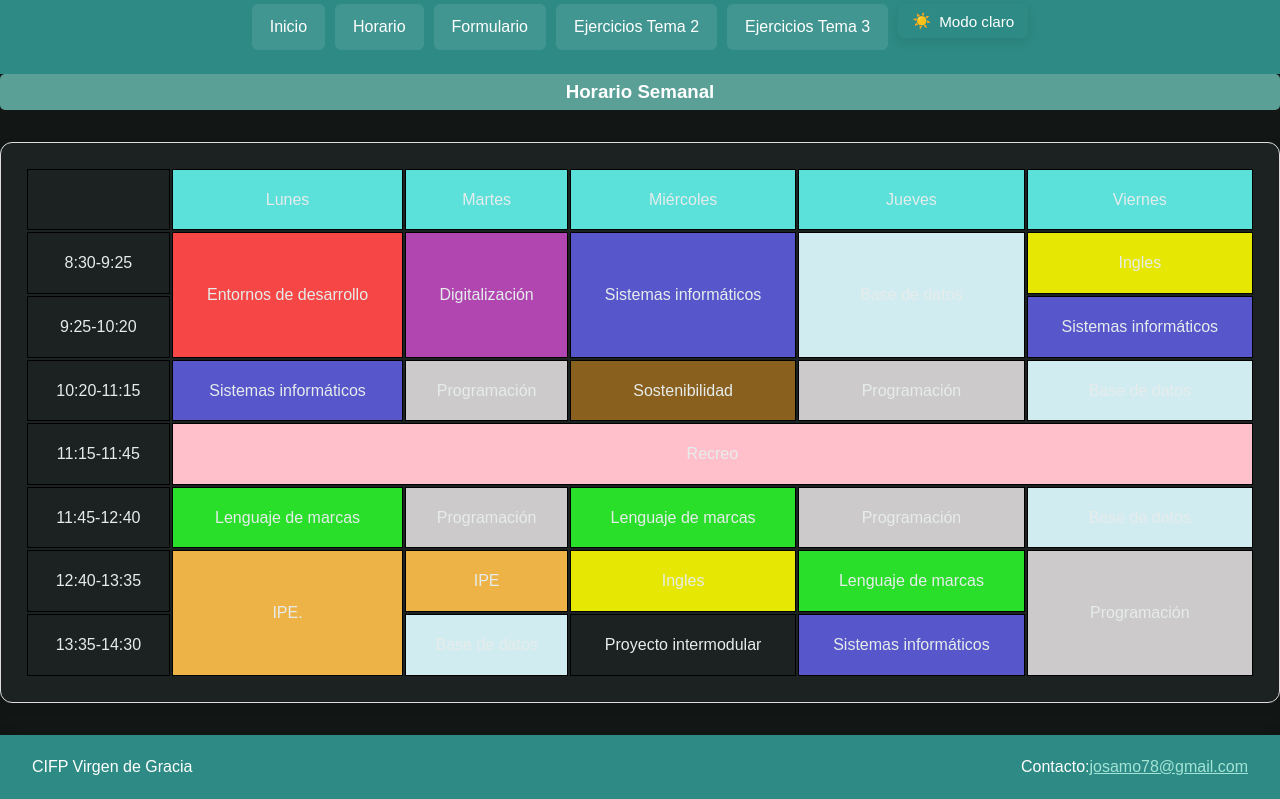
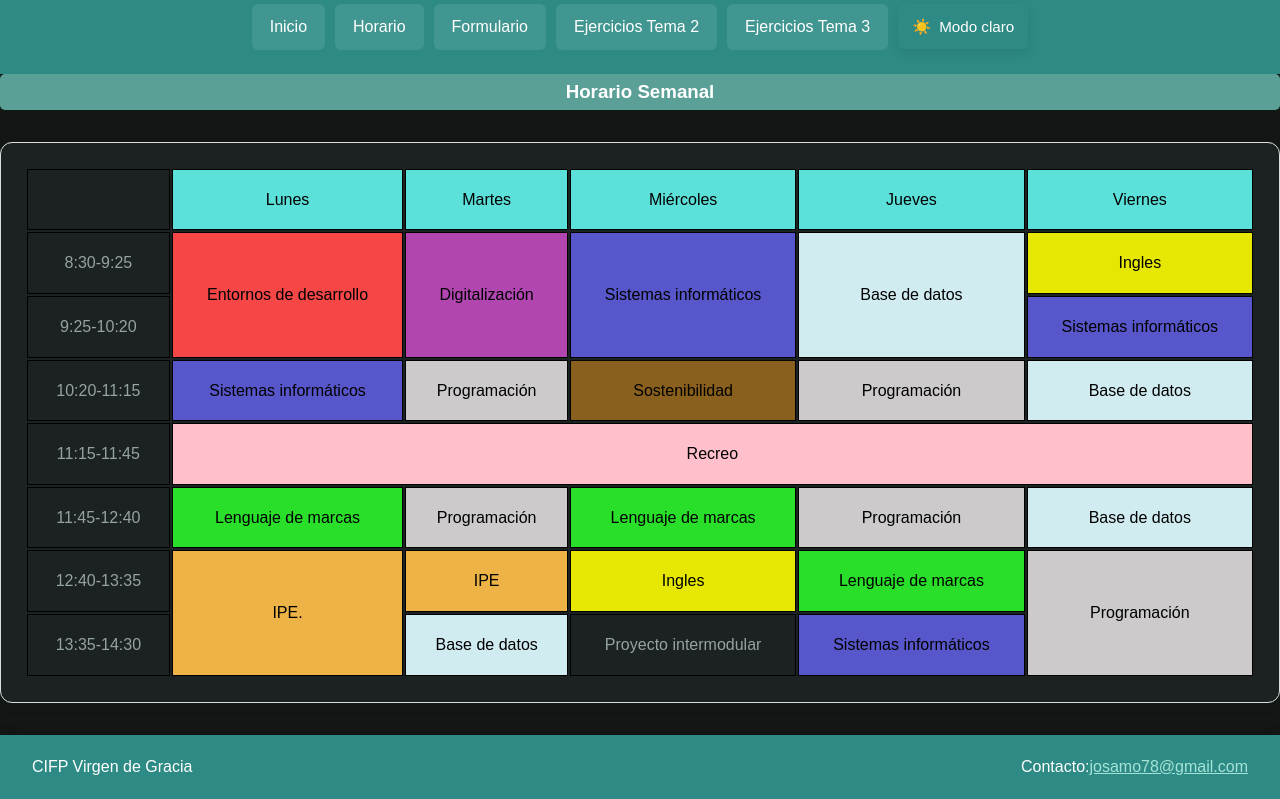
Before and after one commit to josamo/Web_de_ejemplo, a plain HTML site: page horario.html in a window 1280 px wide. Both pictures are taken after a click on the button "🌙 Modo oscuro". Shown: the part 85-884 px from the top of the page. Drawn offline with Linux system fonts and the light colour scheme.

Commit message:
actualización colores

```diff
--- a/css/cabeceraYfooter.css
+++ b/css/cabeceraYfooter.css
@@ -9,6 +9,7 @@
   --color-fondo: #f4f7f6;
   --color-card: #ffffff;
   --color-texto: #2c3e50;
+  --color-fieldset:#eaf2f1;
   --color-texto-suave: #666666;
   --sombra: 0 4px 12px rgba(0, 0, 0, 0.08);
   --transicion: all 0.3s ease;
@@ -19,7 +20,8 @@
   --color-secundario: #64c7b7;
   --color-fondo: #121716;
   --color-card: #1b2221;
-  --color-texto: #e6eceb;
+  --color-texto: #95a3a1;
+  --color-fieldset:#1b2221;
   --color-texto-suave: #9ba8a6;
   --color-borde: rgba(255, 255, 255, 0.08)
 }
@@ -29,6 +31,13 @@
  * {
   box-sizing: border-box;
   margin: 0;
+
+}
+
+fieldset {
+  background-color: var(--color-fieldset);
+  border: 1px solid var(--color-texto-suave);
+  box-shadow: var(--sombra, 0 4px 12px rgba(0, 0, 0, 0.05));
 
 }
 
@@ -54,7 +63,9 @@ body {
   border-radius: 8px;
 }
 
-
+button{
+  height: 45px;
+}
 
 
 /* ==========================================
--- a/css/calculadora.css
+++ b/css/calculadora.css
@@ -1,4 +1,4 @@
-button {
+#cal {
     width: 100px;
     height: 100px;
     border-radius: 25px;
--- a/css/estiloEjercicio1_2.css
+++ b/css/estiloEjercicio1_2.css
@@ -2,6 +2,11 @@
 	margin: auto;
     width: 250px;
 }
+
+#hiper{
+height: 20px;
+}
+
 h4{
     color: orangered;
 }
--- a/css/estiloEjercicio2_1.css
+++ b/css/estiloEjercicio2_1.css
@@ -15,3 +15,6 @@
 .i{
     list-style-type: lower-roman;
 }
+#blanco{
+    color: white;
+}
--- a/css/formulario.css
+++ b/css/formulario.css
@@ -10,11 +10,9 @@ form {
 
 /* Secciones del formulario */
 form fieldset {
-  background-color:#eaf2f1;
-  border: 1px solid #dcdcdc;
+
   border-radius: 10px;
   padding: 1.5rem 2rem;
-  box-shadow: var(--sombra, 0 4px 12px rgba(0, 0, 0, 0.05));
   transition: box-shadow 0.3s ease;
 }
 
--- a/css/horario.css
+++ b/css/horario.css
@@ -10,7 +10,9 @@
     text-align: center;
 }
 
-
+#negro{
+	color: black;
+}
 table,  td {
 	margin: auto;
     border: 1px solid black;
--- a/horario.html
+++ b/horario.html
@@ -55,23 +55,23 @@
       <thead>
         <tr>
           <td></td>
-          <td class="DIAS">Lunes</td>
-          <td class="DIAS">Martes</td>
-          <td class="DIAS">Miércoles</td>
-          <td class="DIAS">Jueves</td>
-          <td class="DIAS">Viernes</td>
+          <td class="DIAS" id="negro">Lunes</td>
+          <td class="DIAS" id="negro">Martes</td>
+          <td class="DIAS" id="negro">Miércoles</td>
+          <td class="DIAS" id="negro">Jueves</td>
+          <td class="DIAS" id="negro">Viernes</td>
         </tr>
       </thead>
       <tbody>
         <!-- 1 hora-->
         <tr>
           <td>8:30-9:25</td>
-          <td class="ENT" rowspan="2">Entornos de desarrollo</td>
+          <td class="ENT" rowspan="2" id="negro">Entornos de desarrollo</td>
           <!-- rowspan junta las celdas de una columna -->
-          <td class="DIG" rowspan="2">Digitalización</td>
-          <td class="SIS" rowspan="2">Sistemas informáticos</td>
-          <td class="BDD" rowspan="2">Base de datos</td>
-          <td class="ING">Ingles</td>
+          <td class="DIG" rowspan="2" id="negro">Digitalización</td>
+          <td class="SIS" rowspan="2" id="negro">Sistemas informáticos</td>
+          <td class="BDD" rowspan="2" id="negro">Base de datos</td>
+          <td class="ING" id="negro">Ingles</td>
         </tr>
         <!-- 2 hora-->
         <tr>
@@ -80,48 +80,48 @@
           <!-- Martes ya esta cubierto por el rowspan de arriba -->
           <!-- Miércoles ya esta cubierto por el rowspan de arriba -->
           <!-- Jueves ya esta cubierto por el rowspan de arriba -->
-          <td class="SIS">Sistemas informáticos</td>
+          <td class="SIS" id="negro">Sistemas informáticos</td>
         </tr>
         <!-- 3 hora-->
         <tr>
           <td>10:20-11:15</td>
-          <td class="SIS">Sistemas informáticos</td>
-          <td class="PRO">Programación</td>
-          <td class="SOS">Sostenibilidad</td>
-          <td class="PRO">Programación</td>
-          <td class="BDD">Base de datos</td>
+          <td class="SIS" id="negro">Sistemas informáticos</td>
+          <td class="PRO" id="negro">Programación</td>
+          <td class="SOS" id="negro">Sostenibilidad</td>
+          <td class="PRO" id="negro">Programación</td>
+          <td class="BDD" id="negro">Base de datos</td>
         </tr>
         <!-- Recreo -->
         <tr>
           <td>11:15-11:45</td>
-          <td class="REC" colspan="5">Recreo</td>
+          <td class="REC" colspan="5" id="negro">Recreo</td>
         </tr>
         <!-- 4 hora-->
         <tr>
           <td>11:45-12:40</td>
-          <td class="LEN">Lenguaje de marcas</td>
-          <td class="PRO">Programación</td>
-          <td class="LEN">Lenguaje de marcas</td>
-          <td class="PRO">Programación</td>
-          <td class="BDD">Base de datos</td>
+          <td class="LEN" id="negro">Lenguaje de marcas</td>
+          <td class="PRO" id="negro">Programación</td>
+          <td class="LEN" id="negro">Lenguaje de marcas</td>
+          <td class="PRO" id="negro">Programación</td>
+          <td class="BDD" id="negro">Base de datos</td>
         </tr>
         <!-- 5 hora-->
         <tr>
           <td>12:40-13:35</td>
-          <td class="ITI" rowspan="2">IPE.</td>
+          <td class="ITI" rowspan="2" id="negro">IPE.</td>
           <!-- Lunes ya esta cubierto por el rowspan de arriba -->
-          <td class="ITI">IPE</td>
-          <td class="ING">Ingles</td>
-          <td class="LEN">Lenguaje de marcas</td>
-          <td class="PRO" rowspan="2">Programación</td>
+          <td class="ITI" id="negro">IPE</td>
+          <td class="ING" id="negro">Ingles</td>
+          <td class="LEN" id="negro">Lenguaje de marcas</td>
+          <td class="PRO" rowspan="2" id="negro">Programación</td>
           <!-- Viernes ya esta cubierto por el rowspan de arriba -->
         </tr>
         <!-- 6 hora-->
         <tr>
           <td>13:35-14:30</td>
-          <td class="BDD">Base de datos</td>
-          <td class="INT">Proyecto intermodular</td>
-          <td class="SIS">Sistemas informáticos</td>
+          <td class="BDD" id="negro">Base de datos</td>
+          <td class="INT" >Proyecto intermodular</td>
+          <td class="SIS" id="negro">Sistemas informáticos</td>
         </tr>
       </tbody>
     </table>
```
Also changed, not shown: ejercicio1_2.html (+1 -1 lines), ejercicio2_1.html (+2 -2 lines), formulario.html (+1 -1 lines), index.html (+1 -0 lines), tema3/calculadora.html (+16 -16 lines), tema3/juego.html (+3 -3 lines), imagenes/icono.jpg (added), imagenes/papel.png (added), imagenes/piedra.png (added), imagenes/tijeras.png (added).
